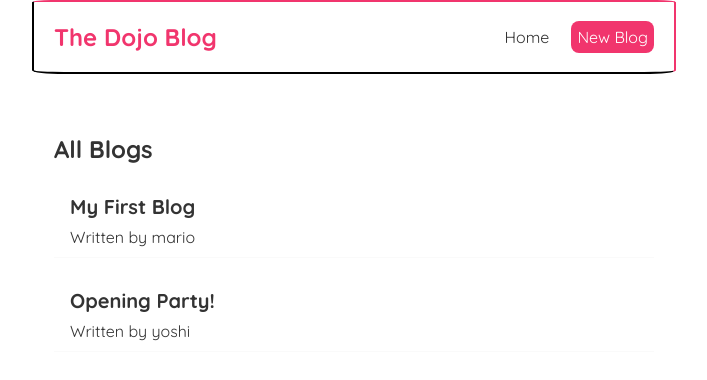
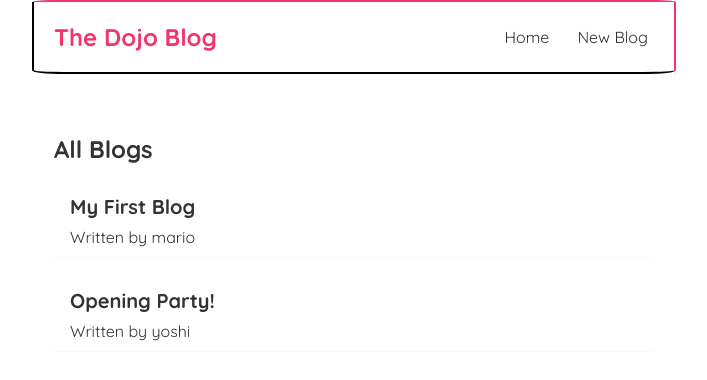
Before and after one commit to lzf834/learn-react, a React (Create React App) app: page / in a window 1280 px wide. Shown: the top 380 px of the page, without its empty margins (286-993 px from the left). Built offline with nearby package versions, Linux system fonts and the light colour scheme; data requests are answered from the project's data file.

Commit message:
Lesson 23 - Router Links

```diff
--- a/src/Navbar.js
+++ b/src/Navbar.js
@@ -1,19 +1,12 @@
+import { Link } from "react-router-dom";
+
 const Navbar = () => {
   return (
     <nav className="navbar">
       <h1>The Dojo Blog</h1>
       <div className="links">
-        <a href="/">Home</a>
-        <a
-          href="/create"
-          style={{
-            color: "white",
-            backgroundColor: "#f1356d",
-            borderRadius: "8px",
-          }}
-        >
-          New Blog
-        </a>
+        <Link to="/">Home</Link>
+        <Link to="/create">New Blog</Link>
       </div>
     </nav>
   );
```
